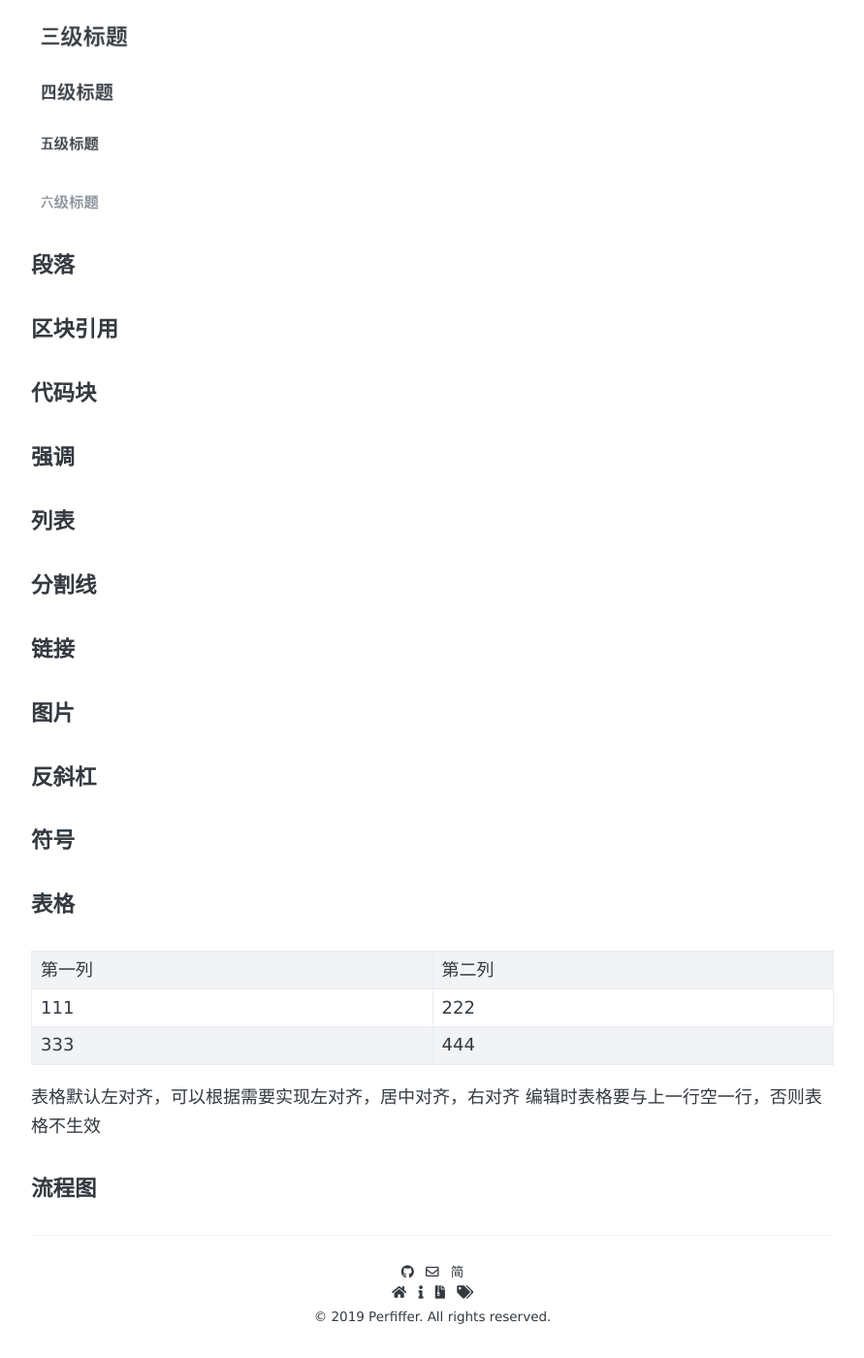
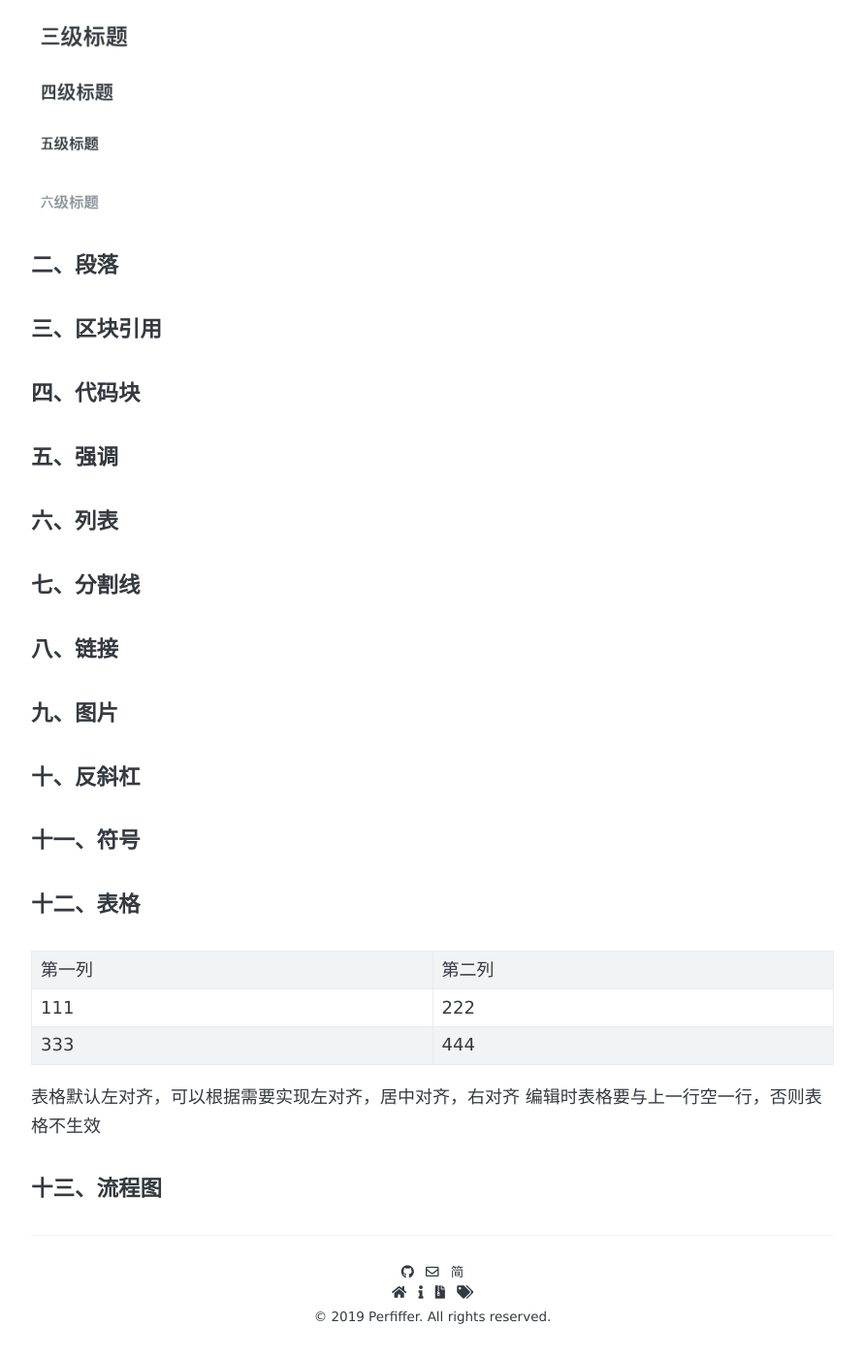
Before and after one commit to perfiffer/perfiffer.github.io, a Jekyll site: the page built from _posts/2019-04-16-markdown语法.md, in a window 1280 px wide and 1400 px high, scrolled down 1292 px. Shown: the whole window at 97% size, without its empty margins (194-1085 px from the left). Built offline with Jekyll 4.4.1, drawn with Linux system fonts in a browser that asks for light colours; some web fonts are replaced; comment, search, counter and statistics services are not loaded; some of the changed text lies outside the part shown.

Commit message:
blog update

````diff
--- a/_posts/2019-04-16-markdown语法.md
+++ b/_posts/2019-04-16-markdown语法.md
@@ -20,7 +20,7 @@ comments: true
 * 表格
 * 流程图
 
-#### 标题
+#### 一、标题
 在想要设置标题的文字前面加“#”号来表示，支持范围从1-6
 <br>
 注：需要在“#”后面添加空格或制表符
@@ -34,30 +34,30 @@ comments: true
 ##### 五级标题
 ###### 六级标题
 ```
-效果如下图所示
-![markdown标题效果](https://perfiffer.cn/images/markdown_title.png)
+效果如下图所示：
+![markdown标题效果](http://perfiffer.cn/images/markdown_title.png)
 
-#### 段落
+#### 二、段落
 
-#### 区块引用
+#### 三、区块引用
 
-#### 代码块
+#### 四、代码块
 
-#### 强调
+#### 五、强调
 
-#### 列表
+#### 六、列表
 
-#### 分割线
+#### 七、分割线
 
-#### 链接
+#### 八、链接
 
-#### 图片
+#### 九、图片
 
-#### 反斜杠
+#### 十、反斜杠
 
-#### 符号
+#### 十一、符号
 
-#### 表格
+#### 十二、表格
 
 | 第一列 | 第二列 |
 | 111 | 222 |
@@ -66,4 +66,4 @@ comments: true
 表格默认左对齐，可以根据需要实现左对齐，居中对齐，右对齐
 编辑时表格要与上一行空一行，否则表格不生效
 
-#### 流程图
+#### 十三、流程图
````
